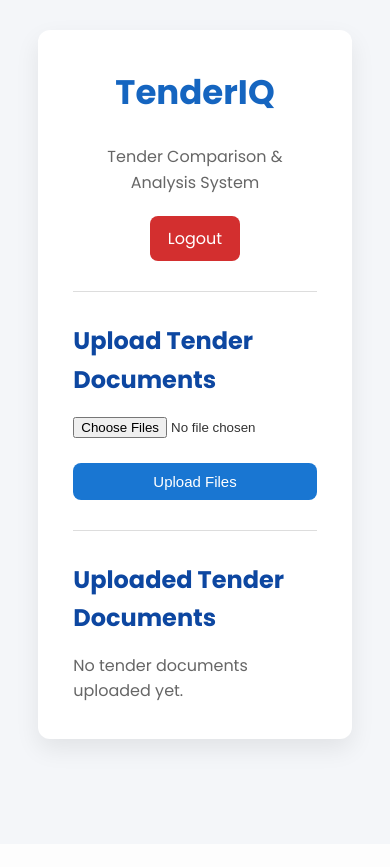
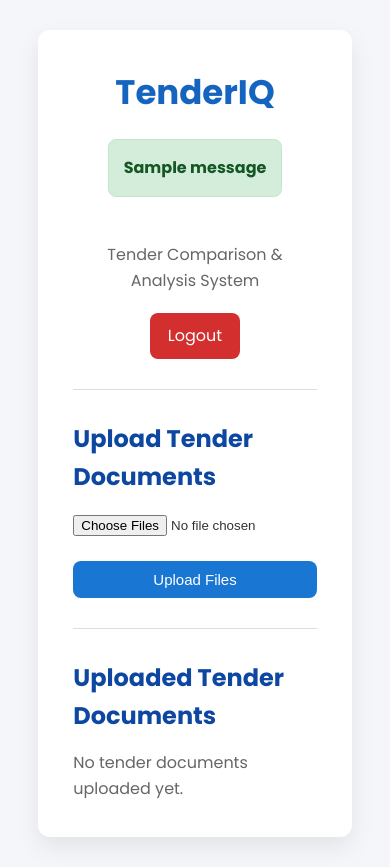
Before and after one commit to Astik97/TenderIQ, a Flask app: page /dashboard in a window 390 px wide. Before the commit the page ends 759 px from the top, so only its background shows below. Run offline with Flask 3, Linux system fonts and the light colour scheme; the visitor is signed in with stand-in values (Sample User, id 1); one stand-in notice (Sample message) is shown; data that the repository does not hold is empty.

Commit message:
fixed the viewport meta tag and added flash messages.

```diff
--- a/backend/routes/auth_routes.py
+++ b/backend/routes/auth_routes.py
@@ -28,7 +28,7 @@ def login():
         cursor = conn.cursor()
 
         query = """
-        SELECT id,password
+        SELECT id,username,password
         FROM users
         WHERE email=%s
         """
@@ -42,7 +42,7 @@ def login():
 
         if user:
 
-            stored_hash = user[1]
+            stored_hash = user[2]
 
             if bcrypt.checkpw (
                 password.encode('utf-8'),
--- a/static/css/dashboard.css
+++ b/static/css/dashboard.css
@@ -337,4 +337,46 @@ button{
 
 }
 
+.alert{
+
+    padding:15px;
+
+    margin-bottom:20px;
+
+    border-radius:8px;
+
+    font-weight:bold;
+
 }
+
+.alert.success{
+
+    background:#d4edda;
+
+    color:#155724;
+
+    border:1px solid #c3e6cb;
+
+}
+
+.alert.error{
+
+    background:#f8d7da;
+
+    color:#721c24;
+
+    border:1px solid #f5c6cb;
+
+}
+
+.alert.warning{
+
+    background:#fff3cd;
+
+    color:#856404;
+
+    border:1px solid #ffeeba;
+
+}
+
+}
--- a/templates/dashboard.html
+++ b/templates/dashboard.html
@@ -25,8 +25,25 @@
     <header>
 
         <h1>
+
             TenderIQ
+
         </h1>
+
+
+        {% with messages = get_flashed_messages(with_categories=true) %}
+            {% if messages %}
+                {% for category, message in messages %}
+
+                    <div class="alert {{ category }}">
+
+                        {{ message }}
+
+                    </div>
+
+                {% endfor %}
+            {% endif %}
+        {% endwith %}
 
         <p>
             Tender Comparison & Analysis System
--- a/templates/register.html
+++ b/templates/register.html
@@ -30,8 +30,10 @@
             {% if messages %}
                 {% for category, message in messages %}
 
-                    <div class="flash-message {{ category }}">
+                    <div class="alert {{ category }}">
+
                         {{ message }}
+
                     </div>
 
                 {% endfor %}
```
Also changed, not shown: backend/routes/compare_routes.py (+10 -7 lines), templates/login.html (+15 -0 lines).
